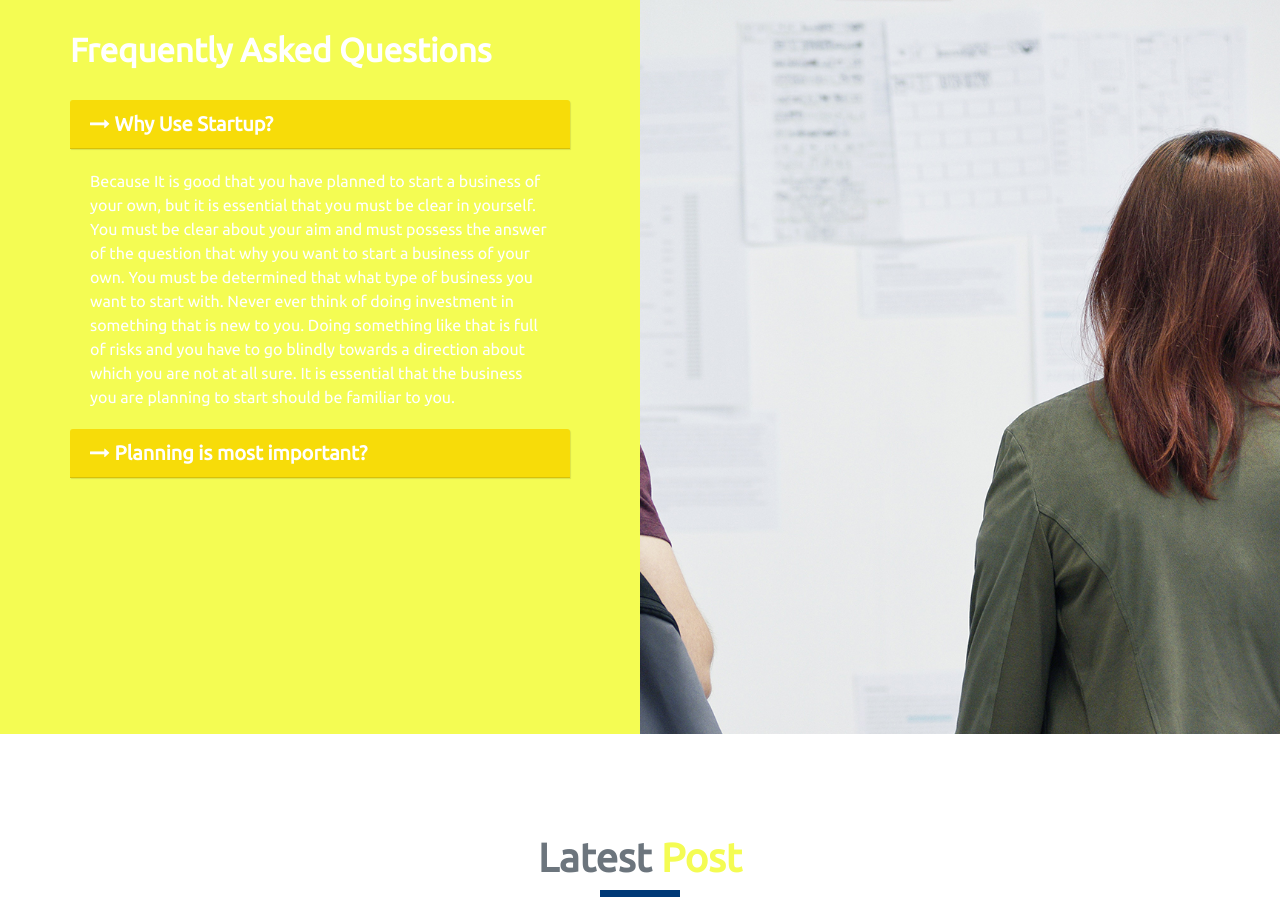
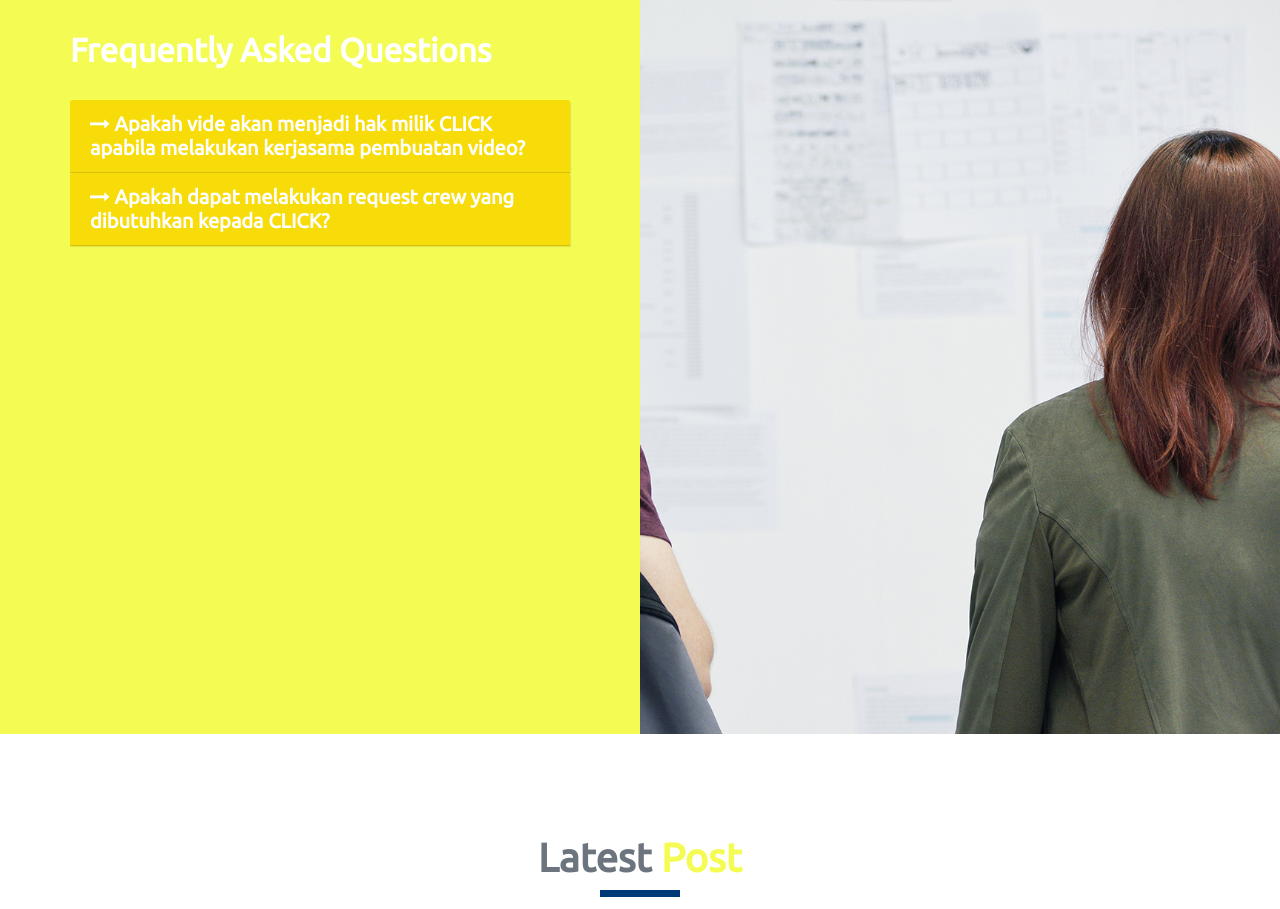
Before and after one commit to fHACKrenn/ETS-PWeb-B, a plain HTML site: page index.html in a window 1280 px wide. Shown: the part 1536-2445 px from the top of the page. Drawn offline with Linux system fonts and the light colour scheme.

Commit message:
Update index.html

```diff
--- a/index.html
+++ b/index.html
@@ -146,14 +146,14 @@ License URL: https://creativecommons.org/licenses/by/4.0/
                               <h5 class="mb-0 card-title">
                                 <div class="" data-toggle="collapse" data-target="#collapseOne" aria-expanded="true" aria-controls="collapseOne">
                                   <i class="fa fa-long-arrow-right"></i>
-                                  Why Use Startup?
+                                  Apakah vide akan menjadi hak milik CLICK apabila melakukan kerjasama pembuatan video?
                                 </div>
                               </h5>
                             </div>
 
-                            <div id="collapseOne" class="collapse show" aria-labelledby="headingOne" data-parent="#accordion">
+                            <div id="collapseOne" class="collapse" aria-labelledby="headingOne" data-parent="#accordion">
                               <div class="card-body">
-                                Because It is good that you have planned to start a business of your own, but it is essential that you must be clear in yourself. You must be clear about your aim and must possess the answer of the question that why you want to start a business of your own. You must be determined that what type of business you want to start with. Never ever think of doing investment in something that is new to you. Doing something like that is full of risks and you have to go blindly towards a direction about which you are not at all sure. It is essential that the business you are planning to start should be familiar to you.
+                                Mengenai hak milik video dapat didiskusikan oleh pihak CLICK bersama client melalui jalur pribadi. Hal tersebut akan memengaruhi beberapa persetujuan lainnya, seperti salah satunya mengani persetujuan dana.
                               </div>
                             </div>
                           </div>
@@ -162,13 +162,13 @@ License URL: https://creativecommons.org/licenses/by/4.0/
                               <h5 class="mb-0 card-title">
                                 <div class="collapsed" data-toggle="collapse" data-target="#collapseTwo" aria-expanded="false" aria-controls="collapseTwo">
                                   <i class="fa fa-long-arrow-right"></i>
-                                  Planning is most important?
+                                  Apakah dapat melakukan request crew yang dibutuhkan kepada CLICK?
                                 </div>
                               </h5>
                             </div>
                             <div id="collapseTwo" class="collapse" aria-labelledby="headingTwo" data-parent="#accordion">
                               <div class="card-body">
-                                 Planning is most important in any business. Most of the aspiring business people believe that they have to sit down for hours and make a lengthy business plans clearly showing the amount of money that you will make in the coming years. There is no need of keeping such complexity as it will become difficult for you to understand. The business plan should be simple and precise. You have search everything about your target audience, what they like and what they do not like about the business that you are plan to start.Prices are something that attracts everybody.
+                                Client dapat melakukan request peran crew apa saja yang dibutuhkan. Pihak CLICK akan berusaha semaksimal mungkin untuk menyesuaikan atau mengerahkan seluruh tenaga sdm CLICK untuk menjadi crew sesuai dengan perjanjian yang sudah disetujui.
                               </div>
                             </div>
                           </div>
```
